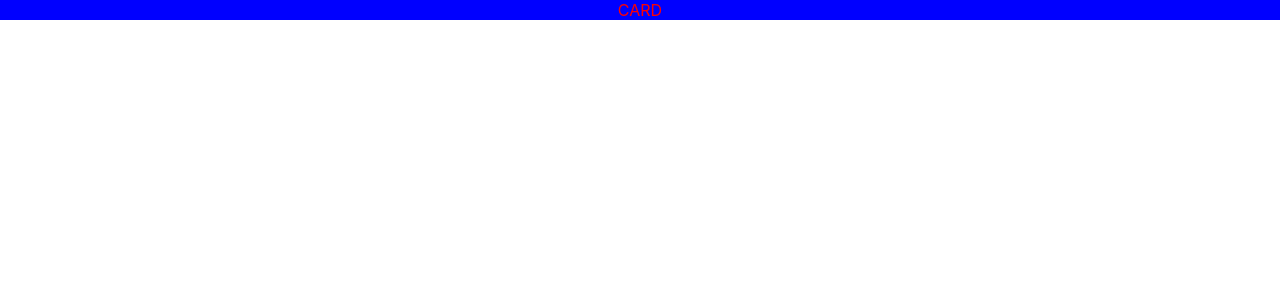
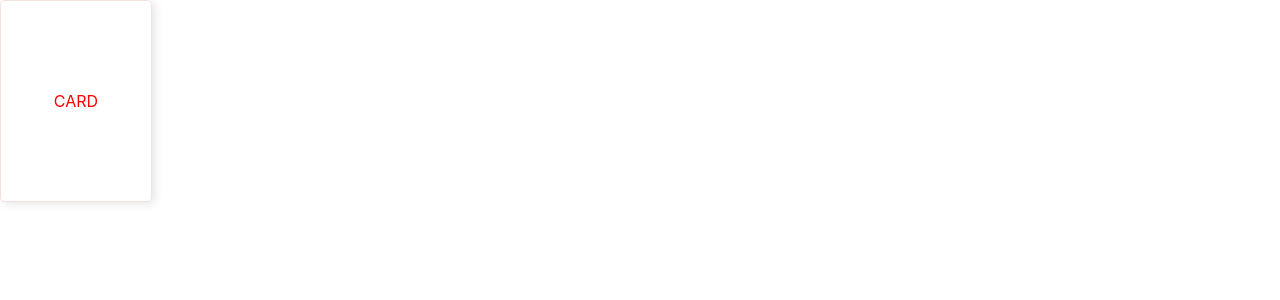
Before and after one commit to erenkrbl/React, a React (Create React App) app in the folder imdb/: page / in a window 1280 px wide. Shown: the top 300 px of the page. Built offline with nearby package versions, Linux system fonts and the light colour scheme.

Commit message:
CSS StyleShets added

```diff
--- /dev/null
+++ b/imdb/src/components/Card/Card.style.css
@@ -0,0 +1,15 @@
+.card-wrapper {
+    width: 150px;
+    height: 200px;
+    border: 1px solid rgba(202, 101, 101, 0.2);
+    border-radius: 5px;
+    box-shadow: 3px 2px 10px rgba(0, 0, 0, 0.1);
+    display: flex;
+    align-items: center;
+    justify-content: center;
+
+}
+
+P {
+    color: red;
+}
--- a/imdb/src/components/Card/index.js
+++ b/imdb/src/components/Card/index.js
@@ -1,14 +1,11 @@
 import React from "react";
+import "./Card.style.css"
 
-const cardStyle = {
-    color: "red",
-    backgroundColor: "blue",
-    // "background-color": "green"
-}
+
 export const Card = () => {
     return (
-        <div style={cardStyle}>
-            CARD
+        <div className="card-wrapper">
+            <p>CARD</p>
         </div>
     )
 }
```
